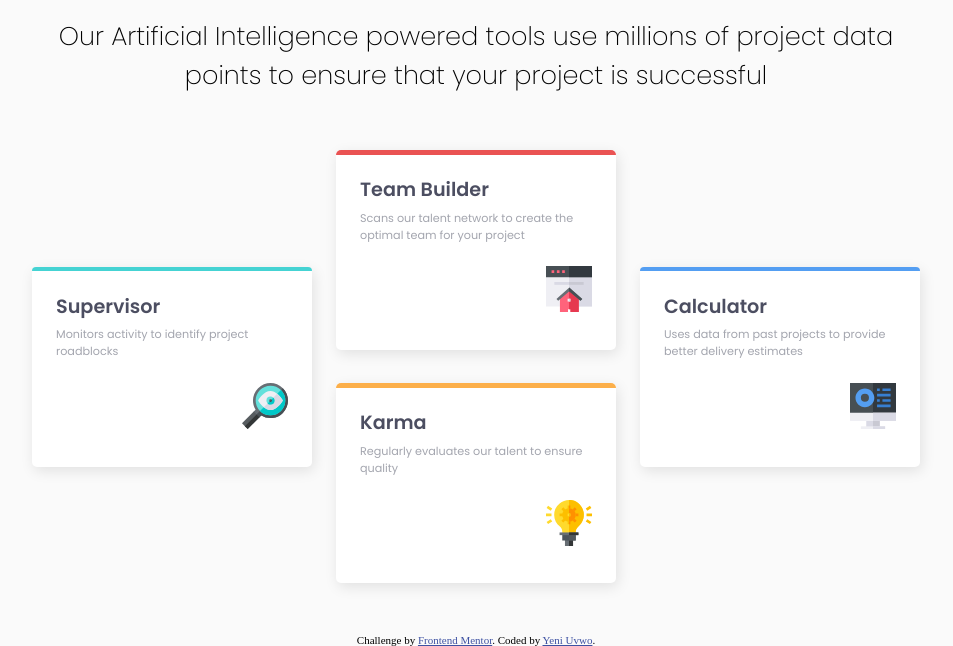
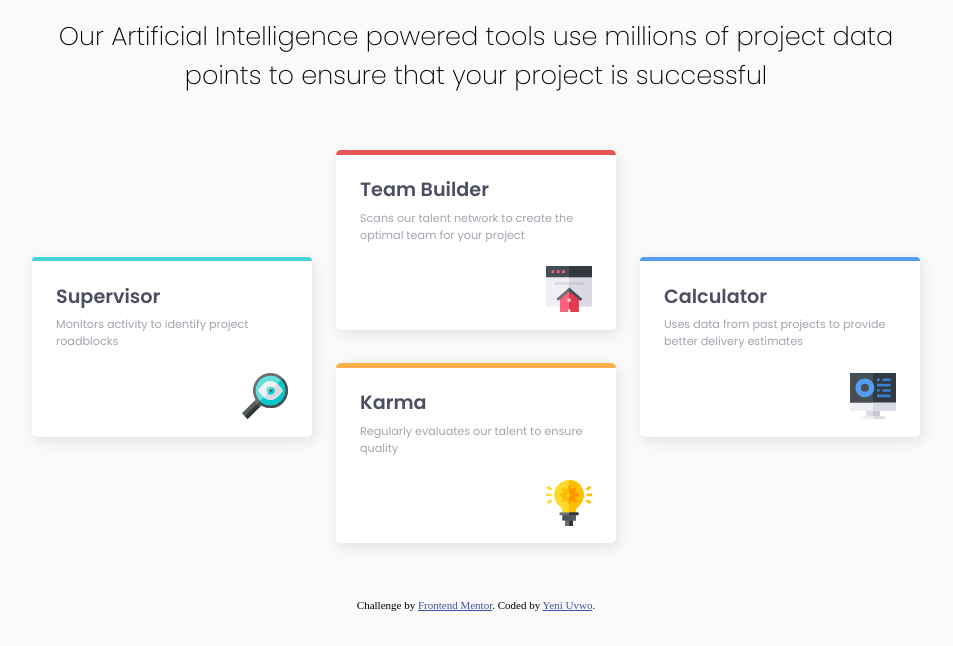
Before and after one commit to YeniUvwo/four-card-feature-section-master, a plain HTML site: page index.html in a window 1280 px wide. Shown: the part 201-847 px from the top of the page, without its empty margins (164-1117 px from the left). After the commit the page ends 812 px from the top, so only its background shows below. Drawn offline with Linux system fonts and the light colour scheme.

Commit message:
fixed issue with my middle box getting squashed

```diff
--- a/index.css
+++ b/index.css
@@ -133,7 +133,7 @@ article p{
   color: hsl(228, 45%, 44%);
 }
 
-@media (min-width:620px){
+@media (min-width:519.99px){
   h1,
   h2{
     font-size: 3vw;
@@ -145,17 +145,17 @@ article p{
   }
 
   .main-section{
-    flex-direction: row;
+    display: grid;
+    grid-template-columns: 1fr 1fr 1fr;
+    gap: 1.5em;
     align-items: center;
-    justify-content: center;
-    gap: 1.5em;
   }
 
   .box{
     min-width: 150px;
     max-width: 280px;
     width: 100%;
-    height: 200px;
+    height: 180px;
 
     padding-top: 25px;
   }
```
